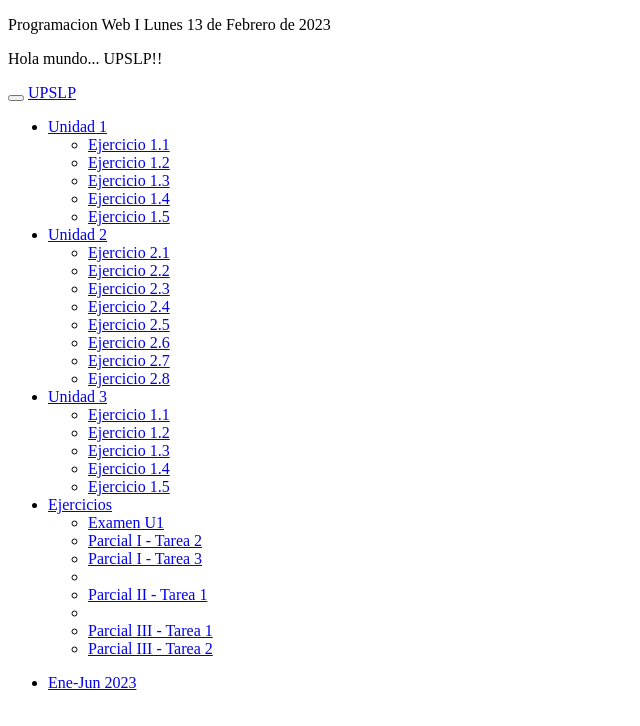
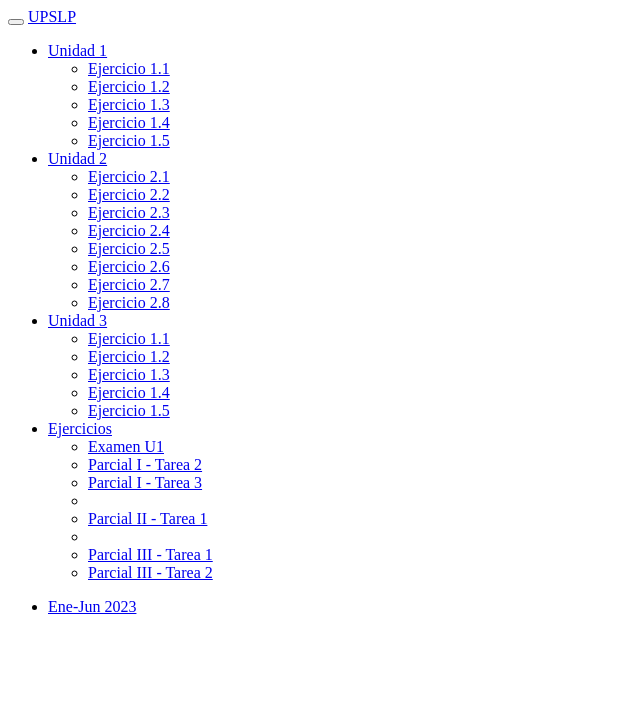
Before and after one commit to 182953/182953.github.io, a plain HTML site: page index.html in a window 1280 px wide. Shown: the top 726 px of the page, without its empty margins (0-640 px from the left). Drawn offline with Linux system fonts and the light colour scheme; a script that the page names is missing.

Commit message:
Update index.html

```diff
--- a/index.html
+++ b/index.html
@@ -5,8 +5,6 @@
        <meta charset="utf-8">
    </head>
    <body>
-       <p>Programacion Web I Lunes 13 de Febrero de 2023</p>
-       <p>Hola mundo... UPSLP!!</p>
       <script src="script/funciones.js"></script>
 		<nav class="navbar navbar-default">
 		  <div class="container-fluid">
```
